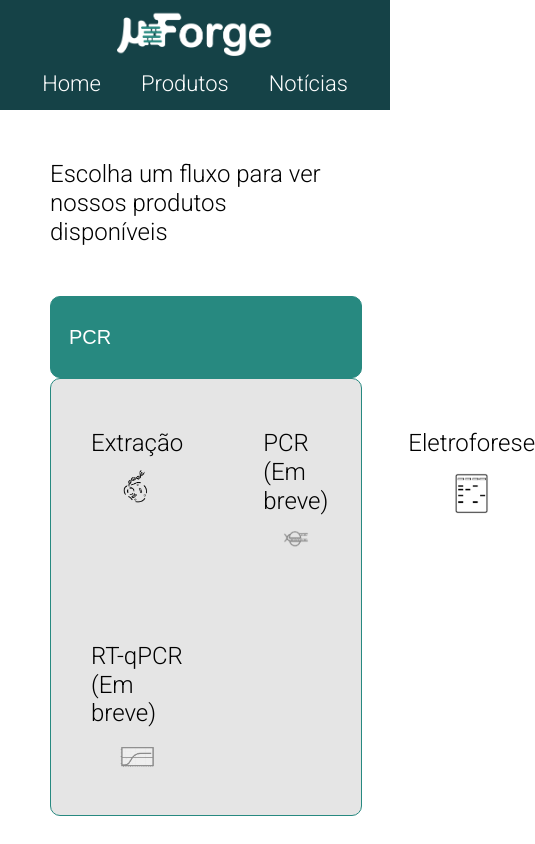
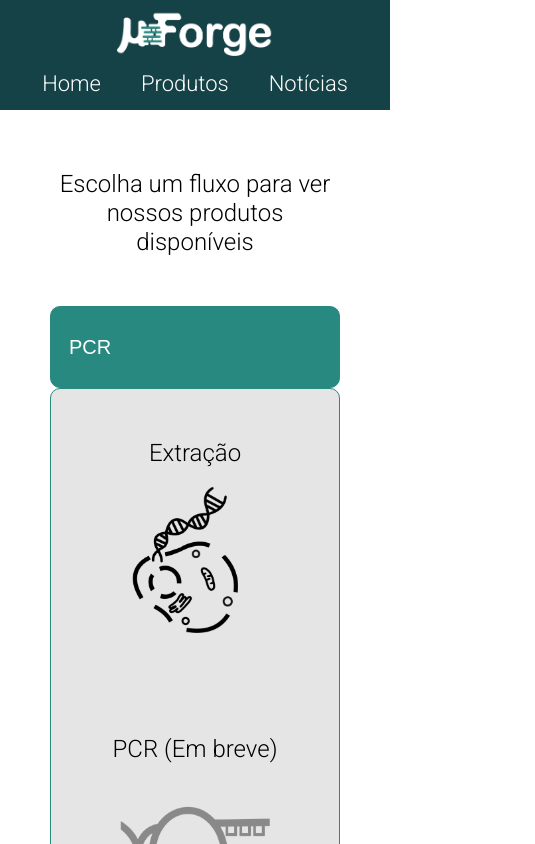
Before and after one commit to Matt-BF/uforge-next-site, a Next.js app: page /products in a window 390 px wide. Both pictures are taken after a click on the button "PCR". Shown: the top 844 px of the page, 535 px wide, since content can reach past the window. Built offline with nearby package versions, Linux system fonts and the light colour scheme.

Commit message:
fixed media queries

```diff
--- a/components/FluxComponent.js
+++ b/components/FluxComponent.js
@@ -1,6 +1,5 @@
 import stylesFluxComponent from "../styles/FluxComponent.module.css";
 import { useState } from "react";
-import products from "../pages/products";
 import Link from "next/link";
 
 const FluxComponent = ({ component }) => {
--- a/components/FluxGroup.js
+++ b/components/FluxGroup.js
@@ -1,4 +1,3 @@
-import Link from "next/link";
 import Dropdown from "./Dropdown";
 import ButtonDropdown from "./ButtonDropdown";
 import { useState } from "react";
--- a/pages/products.js
+++ b/pages/products.js
@@ -1,6 +1,7 @@
 import Head from "next/head";
 import FluxGroup from "../components/FluxGroup";
 import { fluxes } from "../data";
+import stylesProduct from "../styles/Product.module.css";
 
 const products = ({}) => {
   return (
@@ -16,10 +17,11 @@ const products = ({}) => {
           crossOrigin="anonymous"
         />
       </Head>
-      <h2 style={{ margin: "50px" }}>
-        Escolha um fluxo para ver nossos produtos disponíveis
-      </h2>
-      <div>
+      <div className={stylesProduct.container}>
+        <h2 style={{ marginBottom: "50px" }}>
+          Escolha um fluxo para ver nossos produtos disponíveis
+        </h2>
+
         {fluxes.map((flux) => (
           <FluxGroup key={flux.id} flux={flux} />
         ))}
--- a/styles/ButtonDropdown.module.css
+++ b/styles/ButtonDropdown.module.css
@@ -2,12 +2,11 @@
   background-color: var(--secondary-color);
   cursor: pointer;
   padding: 18px;
-  width: 80%;
+  width: 100%;
   border: solid var(--secondary-color) 1px;
   border-radius: 10px;
   text-align: left;
   color: #fff;
-  margin-left: 50px;
 }
 
 .collapsible:focus {
--- a/styles/Dropdown.module.css
+++ b/styles/Dropdown.module.css
@@ -1,9 +1,14 @@
 .dropdown {
   display: grid;
   grid-template-columns: repeat(3, 1fr);
-  width: 80%;
-  margin-left: 50px;
   border: 1px solid var(--secondary-color);
   border-radius: 10px;
   background-color: #e5e5e5;
 }
+
+@media (max-width: 500px) {
+  .dropdown {
+    display: flex;
+    flex-direction: column;
+  }
+}
--- a/styles/FluxComponent.module.css
+++ b/styles/FluxComponent.module.css
@@ -16,8 +16,30 @@
 
 .productLink {
   color: var(--primary-color);
+  font-size: 18px;
 }
 
 .productLink:hover {
   border-bottom: 2px var(--secondary-color) solid;
 }
+
+@media (max-width: 1200px) {
+  .componentImg,
+  .componentImgOpaque {
+    width: 80%;
+  }
+}
+
+@media (max-width: 500px) {
+  .componentGroup {
+    display: flex;
+    flex-direction: column;
+    align-items: center;
+    cursor: pointer;
+  }
+
+  .componentImg,
+  .componentImgOpaque {
+    width: 80%;
+  }
+}
--- /dev/null
+++ b/styles/Product.module.css
@@ -0,0 +1,11 @@
+.container {
+  display: flex;
+  flex-direction: column;
+  margin: 50px;
+}
+
+@media (max-width: 1200px) {
+  .container {
+    text-align: center;
+  }
+}
--- a/styles/globals.css
+++ b/styles/globals.css
@@ -33,7 +33,6 @@ a {
 a:visited,
 a:active,
 a:focus {
-  color: inherit;
   outline: none;
   box-shadow: none;
 }
```
